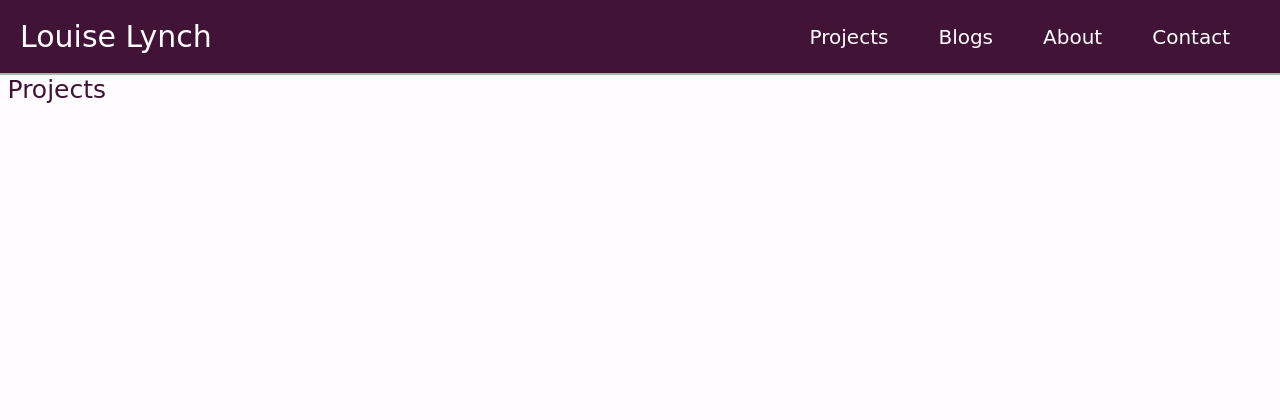
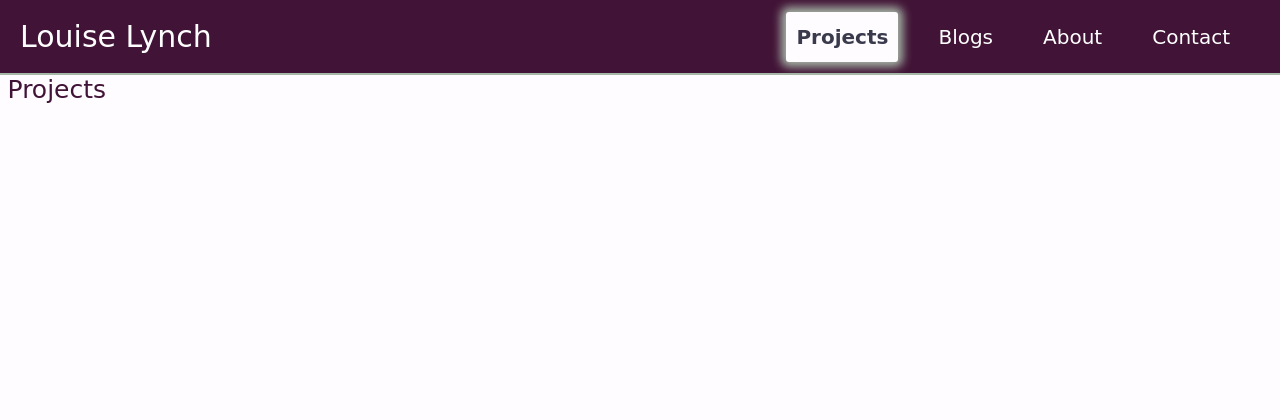
Before and after one commit to sam-timmins/l-lynch-blog, a Django app: page /projects/ in a window 1280 px wide. Shown: the top 420 px of the page. Run offline with Django 3.2, Linux system fonts and the light colour scheme; some libraries are stand-ins or nearby versions; some web fonts are replaced.

Commit message:
Add active class for navlinks

```diff
--- a/static/css/app.css
+++ b/static/css/app.css
@@ -125,6 +125,13 @@
     transition: 0.8s;
 }
 
+.active {
+    background-color: var(--white);
+    color: var(--dark-blue) !important;
+    font-weight: 700;
+    box-shadow: 0px 0px 10px 5px var(--olive);
+}
+
 .footer-link:hover,
 .footer-link:focus {
     color: var(--olive) !important;
```
